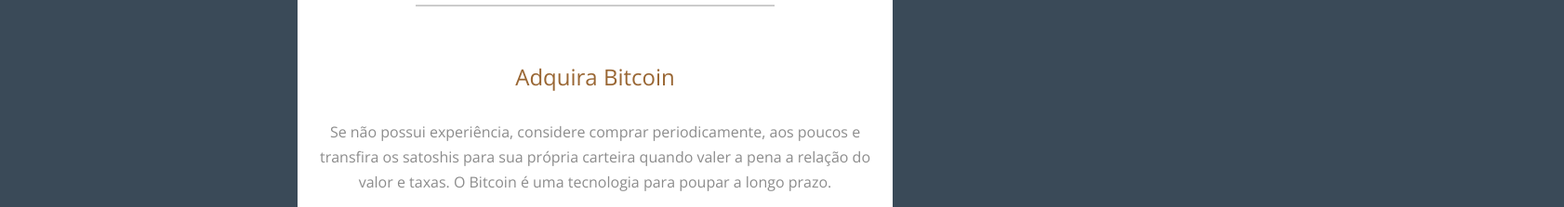
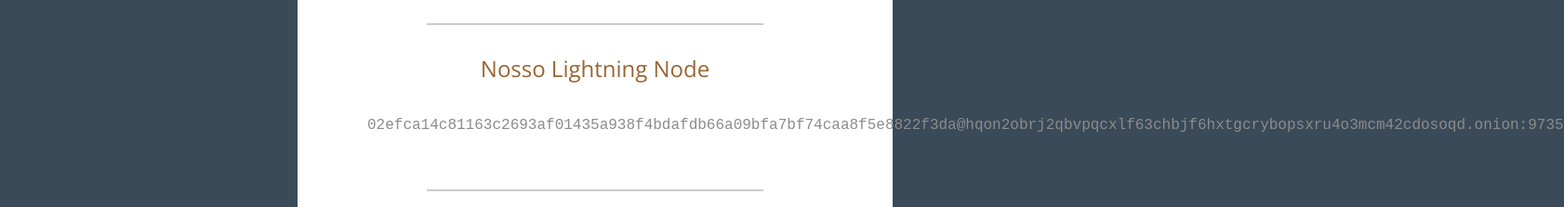
Before and after one commit to rsandrade/satoshis, a plain HTML site: page index.html in a window 1280 px wide. Shown: the part 1647-1870 px from the top of the page at 93% size, 1682 px wide, since content can reach past the window. Drawn offline with nearby package versions, Linux system fonts and the light colour scheme.

Commit message:
Update index.html

```diff
--- a/index.html
+++ b/index.html
@@ -114,18 +114,16 @@
           </p>-->
         </div>
       </section>
-      <!--
       <section class="tm-section">
         <hr />
             <section class="tm-section tm-section-small">
         <h2 class="tm-section-header">Nosso Lightning Node</h2>
 
         <p style="text-align: center;">
-          02efca14c81163c2693af01435a938f4bdafdb66a09bfa7bf74caa8f5e8822f3da@hqon2obrj2qbvpqcxlf63chbjf6hxtgcrybopsxru4o3mcm42cdosoqd.onion:9735<br />
-          [][/img/node-satoshis.png]
+          <code>02efca14c81163c2693af01435a938f4bdafdb66a09bfa7bf74caa8f5e8822f3da@hqon2obrj2qbvpqcxlf63chbjf6hxtgcrybopsxru4o3mcm42cdosoqd.onion:9735</code><br />
         </p>
 
-      </section>-->
+      </section>
       <hr />
       <section class="tm-section">
           <h2 class="tm-section-header">Adquira Bitcoin</h2>
```
